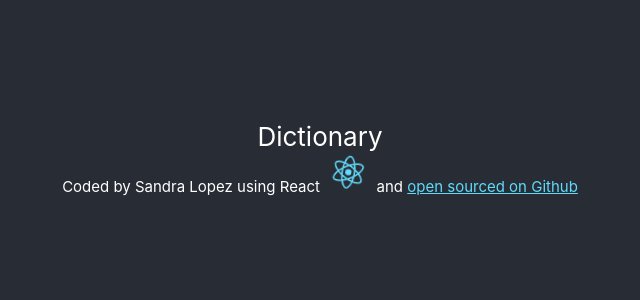
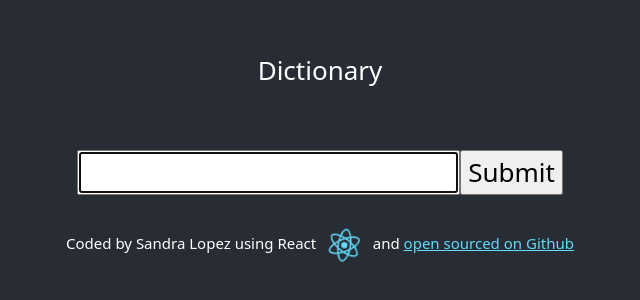
Before and after one commit to SandyLOC/dictionary_react, a React (Create React App) app: page / in a window 1280 px wide. Shown: the part 242-542 px from the top of the page, without its empty margins (320-960 px from the left). Built offline with nearby package versions, Linux system fonts and the light colour scheme.

Commit message:
Search engine added

```diff
--- a/package.json
+++ b/package.json
@@ -6,6 +6,7 @@
     "@testing-library/jest-dom": "^5.13.0",
     "@testing-library/react": "^11.2.7",
     "@testing-library/user-event": "^12.8.3",
+    "bootstrap": "^5.0.1",
     "react": "^17.0.2",
     "react-dom": "^17.0.2",
     "react-scripts": "4.0.3",
--- a/src/App.css
+++ b/src/App.css
@@ -1,5 +1,6 @@
 .App {
   text-align: center;
+  background-color: #282c34;
 }
 
 .App-logo {
@@ -15,7 +16,6 @@
 }
 
 .container {
-  background-color: #282c34;
   min-height: 100vh;
   display: flex;
   flex-direction: column;
--- a/src/App.js
+++ b/src/App.js
@@ -1,12 +1,14 @@
+import Dictionary from "./Dictionary.js";
 import logo from './logo.svg';
 import './App.css';
+import 'bootstrap/dist/css/bootstrap.min.css';
 
 function App() {
   return (
     <div className="App">
      <div className="container">
       <header className="header">Dictionary</header>
-
+      <Dictionary/>
       <footer className="codedby"><span >Coded by Sandra Lopez using React<img src={logo} className="App-logo" alt="logo" />and {" "}
         <a className="code"
         href="/"
--- /dev/null
+++ b/src/Dictionary.css
@@ -0,0 +1,4 @@
+.Dictionary {
+    margin-top: 60px;
+    margin-bottom: 30px;
+}
--- /dev/null
+++ b/src/Dictionary.js
@@ -0,0 +1,26 @@
+import React, {useState} from "react";
+import "./Dictionary.css";
+
+export default function Dictionary() {
+
+    const [word, setWord] = useState(null);
+    const [loaded, setLoaded] = useState(false);
+    function search(event) {
+        event.preventDefault();
+        alert(`Searching for ${word}`);
+        setLoaded(true);
+    }
+    function handleWord(event) {
+        setWord(event.target.value);
+    }
+
+    return(
+    <div className="Dictionary">
+    <form onSubmit={search} className="form">
+        <input type="search" autoFocus={true} onChange={handleWord}></input>
+        <input type="submit"></input>
+    </form>
+    </div>
+    );
+
+}
```
Also changed, not shown: 1 other file (tests, documents, lock files or other folders).
